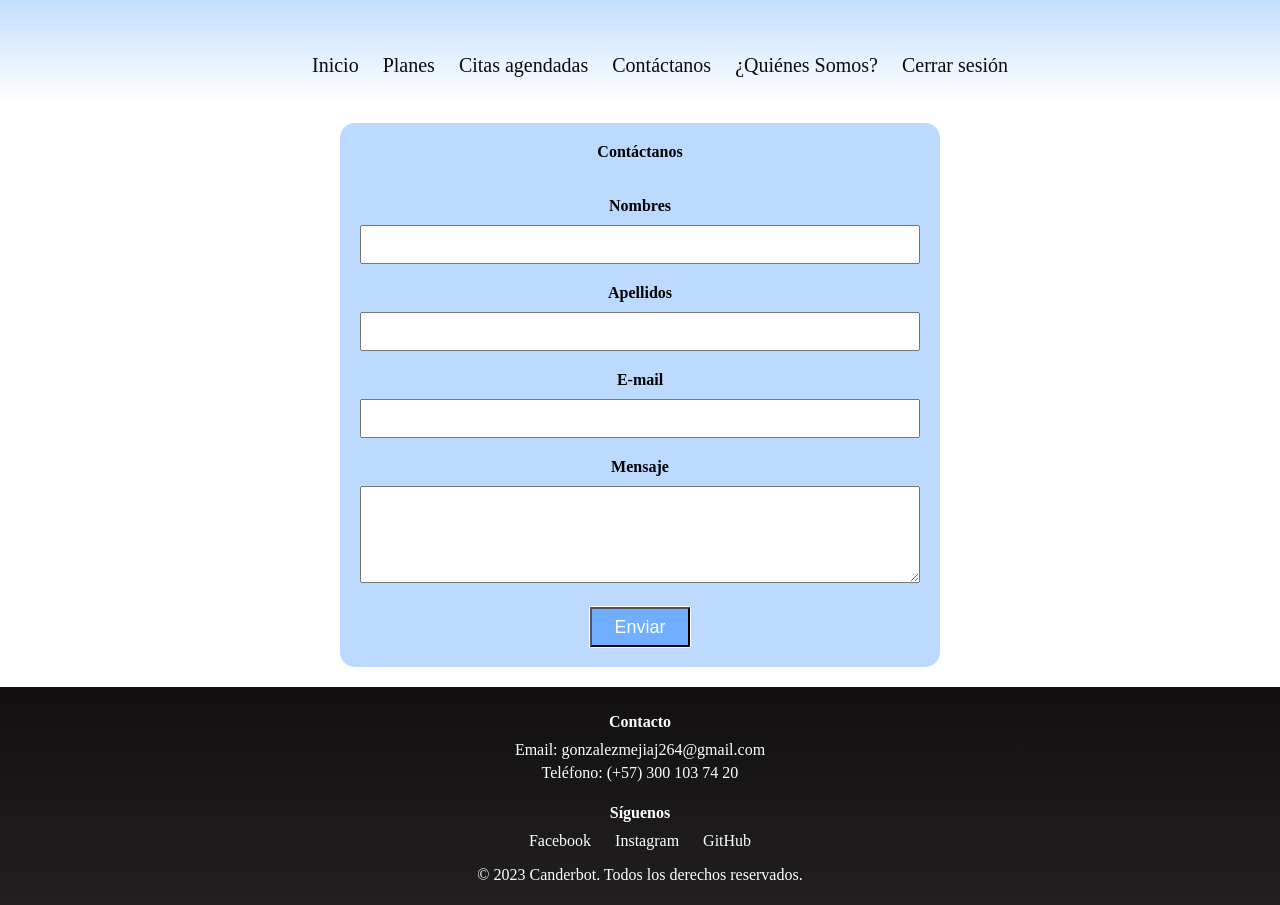
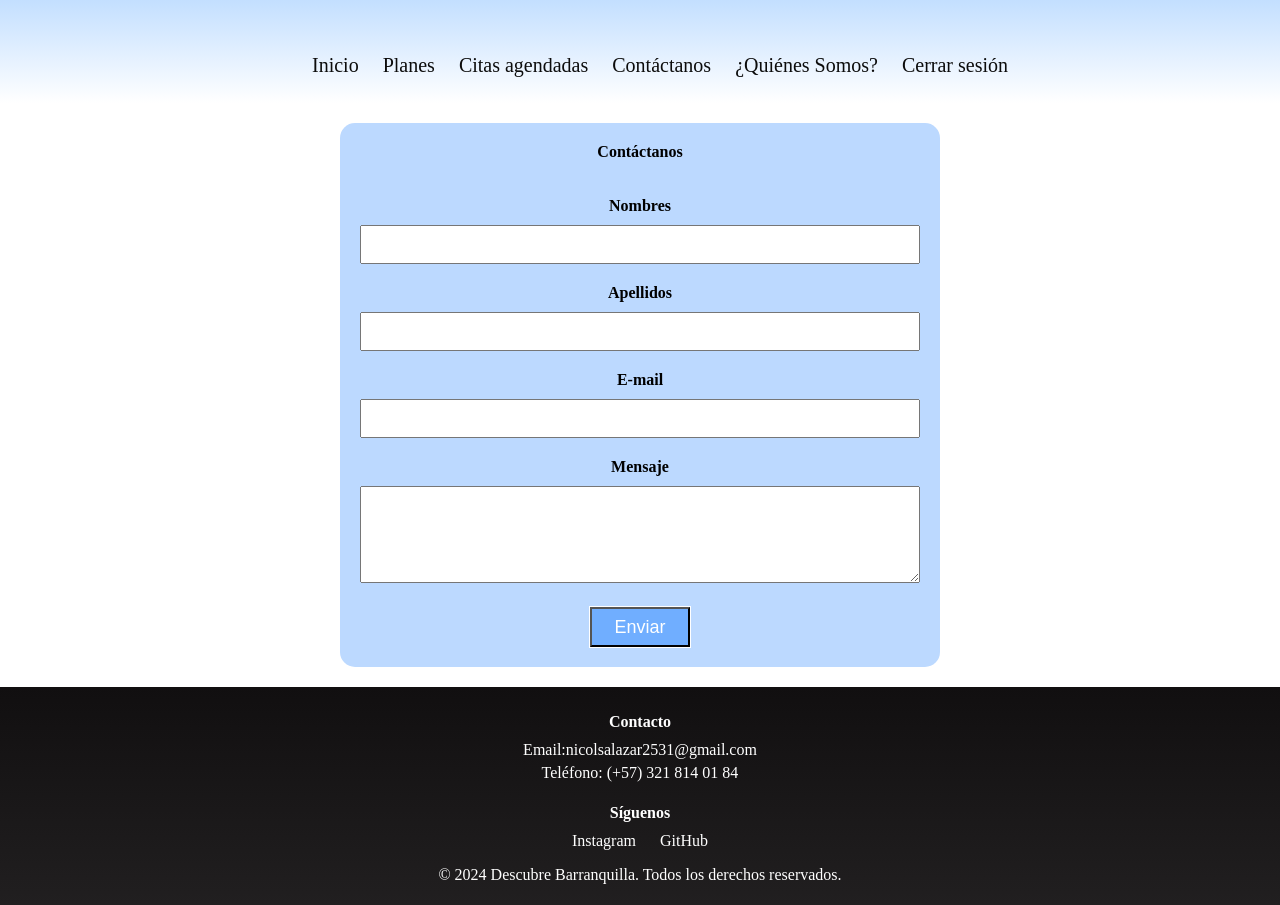
Before and after one commit to NicolleAndrea2531/Descubre-Barranquilla-2-, a plain HTML site: page Contactanos.html in a window 1280 px wide. Shown: the part 170-1075 px from the top of the page. Drawn offline with Linux system fonts and the light colour scheme.

Commit message:
Todo listo.

```diff
--- a/Contactanos.html
+++ b/Contactanos.html
@@ -53,19 +53,18 @@
     <footer class="pie_pagina">
         <div class="info_contacto">
             <h4>Contacto</h4>
-            <p>Email: gonzalezmejiaj264@gmail.com</p>
-            <p>Teléfono: (+57) 300 103 74 20</p>
+            <p>Email:nicolsalazar2531@gmail.com</p>
+            <p>Teléfono: (+57) 321 814 01 84</p>
         </div>
 
         <div class="redes_sociales">
             <h4>Síguenos</h4>
-            <a href="https://www.facebook.com/juanmanuel.gonzalez0417" target="_blank">Facebook</a>
-            <a href="https://www.instagram.com/gonzalezzw_17/" target="_blank">Instagram</a>
-            <a href="https://github.com/JuanManuel0417" target="_blank">GitHub</a>
+            <a href=" https://www.instagram.com/nicolsalazar__/" target="_blank">Instagram</a>
+            <a href=" https://github.com/NicolleAndrea2531" target="_blank">GitHub</a>
         </div>
 
         <div class="derechos_reservados">
-            <p>&copy; 2023 Canderbot. Todos los derechos reservados.</p>
+            <p>&copy; 2024 Descubre Barranquilla. Todos los derechos reservados.</p>
         </div>
     </footer>
 
```
